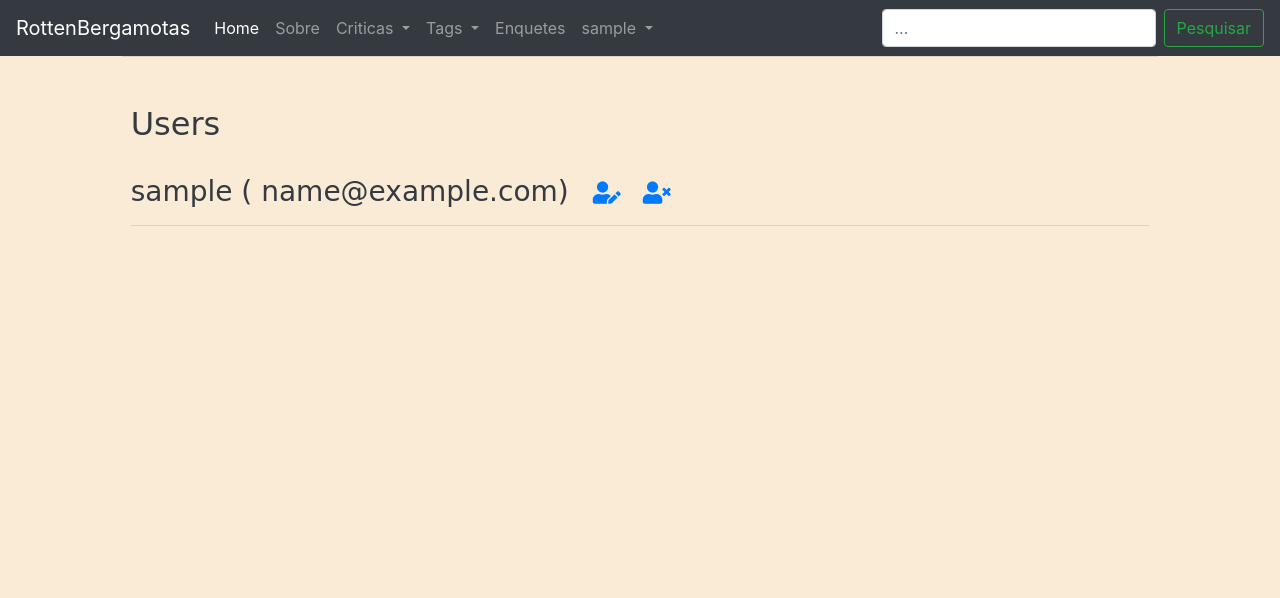
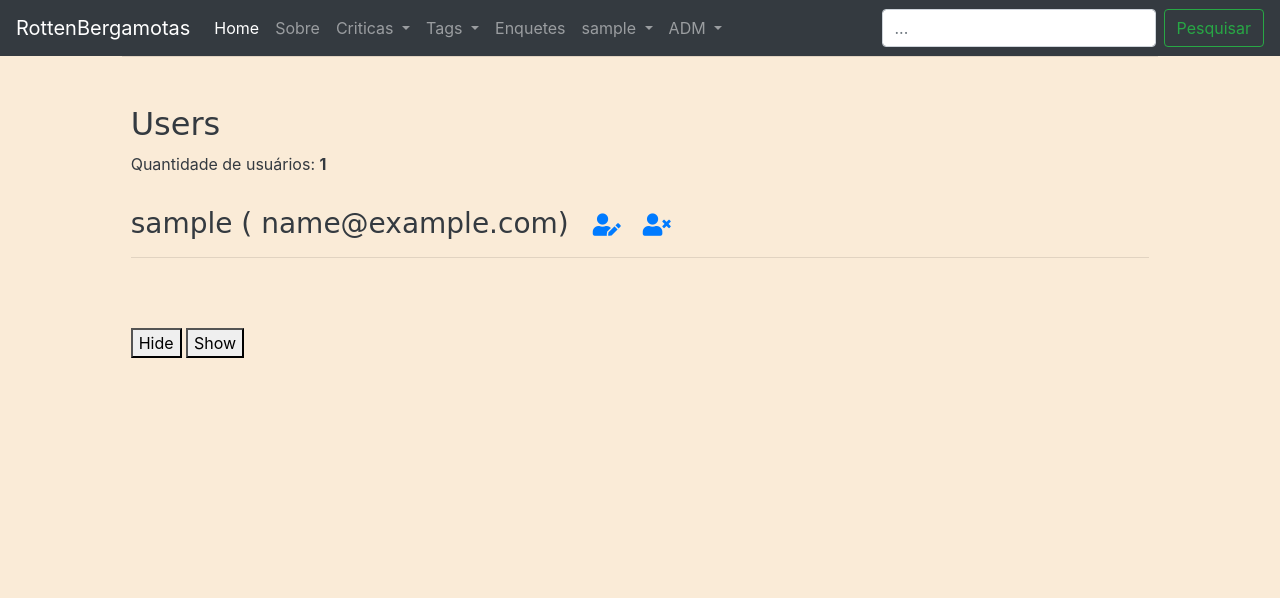
Before and after one commit to guigui03262/my-first-blog, a Django app: page /users/ in a window 1280 px wide. Shown: the top 598 px of the page. Run offline with Django 3.2, Linux system fonts and the light colour scheme; the visitor is signed in with stand-in values (Sample User, id 1); data comes from the database, SQL or seed files in the repository; parts of the project's set-up code (start-up, migrations or seed data) failed here and were passed over; some libraries are stand-ins or nearby versions.

Commit message:
logs&secure

```diff
--- /dev/null
+++ b/blog/static/js/global.js
@@ -0,0 +1,19 @@
+$(function() {
+	// Carregamento via AJAX simples
+	$('#num_users').load('http://127.0.0.1:8000/num_users/');
+
+	$('img').css('border', '2px dashed black');
+	$('img').css('border-radius', '10%')
+
+
+	$(document).ready(function(){
+		$("#hide").click(function(){
+    		$("p").hide();
+    		alert("Escondendo");
+  		});
+  		$("#show").click(function(){
+    		$("p").show();
+  		});
+	});
+
+});
--- a/blog/urls.py
+++ b/blog/urls.py
@@ -15,6 +15,7 @@ urlpatterns = [
     path('post/<pk>/like/', views.post_like, name='post_like'),
     path('post/<pk>/dislike/', views.post_dislike, name='post_dislike'),
     path('info/', views.post_info, name='post_info'),
+    path('num_users/', views.num_users, name='num_users'),
 
     path('users/', views.user_list, name='user_list'),
     path('user/<pk>/edit/', views.user_edit, name='user_edit'),
--- a/blog/views.py
+++ b/blog/views.py
@@ -1,12 +1,14 @@
 from django.shortcuts import render, get_object_or_404, redirect
 from django.utils import timezone
-from django.contrib.auth.decorators import login_required
+from django.contrib.auth.decorators import login_required, user_passes_test
 from django.contrib.auth import get_user_model
 from users.forms import CustomUserChangeForm
 from .forms import PostForm, CommentForm, TagForm
 from .models import Post, Comment, PostLike, PostDislike, Tag
 import logging
 from django.contrib import messages
+from django.http import HttpResponse, JsonResponse
+from users.models import CustomUser
 
 logger = logging.getLogger(__name__)
 
@@ -17,6 +19,8 @@ def post_list(request):
 def post_detail(request, pk):
     post = get_object_or_404(Post, pk=pk)
     post.views +=1
+    """logger.info("post salvo")"""
+    """logger.warning("post salvo"""
     post.save()
     liked = False
     disliked = False
@@ -55,6 +59,8 @@ def post_new(request):
              post.save()
              form.save_m2m()
              messages.success(request, 'Critica criada com Sucesso!')
+             messages.success(request, 'Será avaliada!')
+             logger.info("Critica criada com Sucesso!")
              return redirect('post_detail', pk=post.pk)
          else:
             logger.error("Erro ao criar a critica")
@@ -73,7 +79,12 @@ def post_edit(request, pk):
              post.author = request.user
              post.save()
              form.save_m2m()
+             messages.success(request, 'Critica editada com Sucesso!')
+             logger.info("Critica editada com Sucesso!")
              return redirect('post_detail', pk=post.pk)
+         else:
+             logger.error("Erro ao editar a critica")
+             messages.warning(request, 'Error! Corrija os erros abaixo.')
      else:
          form = PostForm(instance=post)
      return render(request, 'blog/post_edit.html', {'form': form})
@@ -83,11 +94,13 @@ def post_draft_list(request):
     posts = Post.objects.filter(published_date__isnull=True).order_by('created_date')
     return render(request, 'blog/post_draft_list.html', {'posts': posts})
 
+@user_passes_test(lambda u: u.is_superuser)
 @login_required
 def post_publish(request, pk):
     post = get_object_or_404(Post, pk=pk)
     post.publish()
     messages.success(request, 'Critica publicada com Sucesso!')
+    logger.info("Critica publicada com Sucesso!")
     return redirect('post_detail', pk=pk)
 
 @login_required
@@ -95,6 +108,7 @@ def post_remove(request, pk):
     post = get_object_or_404(Post, pk=pk)
     post.delete()
     messages.success(request, 'Critica removida com Sucesso!')
+    logger.info("Critica removida com Sucesso!")
     return redirect('post_list')
 
 def add_comment_to_post(request, pk):
@@ -106,6 +120,7 @@ def add_comment_to_post(request, pk):
             comment.post = post
             comment.save()
             messages.success(request, 'Comentario adicionado com Sucesso!')
+            logger.info("Comentario adicionado com Sucesso!")
             return redirect('post_detail', pk=post.pk)
         else:
             logger.error("Erro ao criar o comentario")
@@ -114,36 +129,67 @@ def add_comment_to_post(request, pk):
         form = CommentForm()
     return render(request, 'blog/add_comment_to_post.html', {'form': form})
 
+@user_passes_test(lambda u: u.is_superuser)
 @login_required
 def comment_approve(request, pk):
     comment = get_object_or_404(Comment, pk=pk)
     comment.approve()
+    messages.success(request, 'Comentario aprovado com Sucesso!')
+    logger.info("Comentario aprovado com Sucesso!")
     return redirect('post_detail', pk=comment.post.pk)
 
+@user_passes_test(lambda u: u.is_superuser)
 @login_required
 def comment_remove(request, pk):
     comment = get_object_or_404(Comment, pk=pk)
     comment.delete()
+    messages.success(request, 'Comentario removido com Sucesso!')
+    logger.info("Comentario removido com Sucesso!")
     return redirect('post_detail', pk=comment.post.pk)
 
 @login_required
 def post_like(request, pk):
     dislikes_count = PostDislike.objects.filter(post_id=pk, user=request.user).count()
+    likes_count = PostLike.objects.filter(post_id=pk, user=request.user).count()
 
-    if dislikes_count == 0:
+    if dislikes_count == 0 and likes_count == 0:
         post_like, created = PostLike.objects.get_or_create(post_id=pk, user=request.user)
-    messages.success(request, 'É like like like')
+        messages.success(request, 'É like like like')
+        logger.info("Usuario: %s deu like", request.user.username)
+    elif likes_count ==1:
+        messages.success(request, 'Voce ja deu like')
+        logger.warning("Usuario: %s tentando dar mais de um like", request.user.username)
+    else:
+        messages.success(request, 'Voce ja deu dislike')
+        logger.warning("Usuario: %s tentando mudar dislike para like", request.user.username)
+    """else:
+        messages.warning(request, 'Voce Ja deu dislike/like!')
+        logger.warning("Usuario tentando dar mais de um dislike/like")
+    """
     return redirect('post_detail', pk=pk)
 
 @login_required
 def post_dislike(request, pk):
     likes_count = PostLike.objects.filter(post_id=pk, user=request.user).count()
+    dislikes_count = PostDislike.objects.filter(post_id=pk, user=request.user).count()
 
-    if likes_count == 0:
+    if likes_count == 0 and dislikes_count == 0:
         post_dislike, created = PostDislike.objects.get_or_create(post_id=pk, user=request.user)
-    messages.success(request, 'Dislike :(')
+        messages.success(request, 'Dislike :(')
+        logger.info("Usuario: %s deu dislike", request.user.username)
+    elif dislikes_count == 1:
+        messages.success(request, 'Voce ja deu dislike')
+        logger.warning("Usuario: %s tentando dar mais de um dislike", request.user.username)
+    else:
+        messages.success(request, 'Voce ja deu like')
+        logger.warning("Usuario: %s tentando mudar like para dislike", request.user.username)
+    """else:
+        messages.warning(request, 'Voce ja deu dislike/like! :(')
+        logger.warning("Usuario tentando dar mais de um dislike/like")
+    """
     return redirect('post_detail', pk=pk)
 
+@user_passes_test(lambda u: u.is_superuser)
 @login_required
 def user_list(request):
     UserModel = get_user_model()
@@ -156,6 +202,7 @@ def user_remove(request, pk):
     user = get_object_or_404(UserModel, pk=pk)
     user.delete()
     messages.success(request, 'Usuario removido')
+    logger.info('Usuario removido')
     return redirect('user_list')
 
 @login_required
@@ -167,12 +214,17 @@ def user_edit(request, pk):
         if form.is_valid():
             form.save()
             messages.success(request, 'Editado')
+            logger.info('Editado')
             return redirect('user_list')
+        else:
+            logger.error("Erro ao editar o Usuario")
+            messages.warning(request, 'Error! Corrija os erros abaixo.')
     else:
         form = CustomUserChangeForm(instance=user)
 
     return render(request, 'blog/user_edit.html', {'form': form})
 
+@user_passes_test(lambda u: u.is_superuser)
 @login_required
 def tag_new(request):
     if request.method == 'POST':
@@ -182,7 +234,11 @@ def tag_new(request):
             posts = form.cleaned_data['posts']
             for post in posts:
                 tag.post_set.add(post)
-        messages.success(request, 'Tag criada')
+            messages.success(request, 'Tag criada')
+            logger.info('Tag criada')
+        else:
+            logger.error("Erro ao criar a Tag")
+            messages.warning(request, 'Error! Corrija os erros abaixo.')
         return redirect('tag_list')
     else:
         form = TagForm()
@@ -196,3 +252,7 @@ def tag_list(request):
 
 def post_info(request):
     return render(request, 'blog/info.html', {})
+
+def num_users(request):
+    num = CustomUser.objects.count()
+    return HttpResponse(num, content_type="text/html")
--- a/templates/blog/base.html
+++ b/templates/blog/base.html
@@ -14,6 +14,8 @@
 
     <link rel="stylesheet" href="https://use.fontawesome.com/releases/v5.7.0/css/all.css" integrity="sha384-lZN37f5QGtY3VHgisS14W3ExzMWZxybE1SJSEsQp9S+oqd12jhcu+A56Ebc1zFSJ" crossorigin="anonymous">
     <link rel="stylesheet" href="{% static 'css/blog.css' %}">
+    <script src="https://code.jquery.com/jquery-3.4.1.min.js" integrity="sha256-CSXorXvZcTkaix6Yvo6HppcZGetbYMGWSFlBw8HfCJo=" crossorigin="anonymous"></script>
+    <script src="{% static 'js/global.js' %}"></script>
     {% block css %} {% endblock %}
 </head>
 <body>
@@ -39,7 +41,10 @@
         </a>
         <div class="dropdown-menu" aria-labelledby="navbarDropdown">
           <a class="dropdown-item" href="{% url 'post_new' %}">Criar Critica</a>
+          {% if user.is_superuser %}
           <a class="dropdown-item" href="{% url 'post_draft_list' %}">Postar Critica</a>
+          {% endif %}
+
       <li class="nav-item dropdown">
         <a class="nav-link dropdown-toggle" href="#" id="navbarDropdown" role="button" data-toggle="dropdown" aria-haspopup="true" aria-expanded="false">
           Tags
@@ -56,8 +61,7 @@
           {{ user.username }}
         </a>
         <div class="dropdown-menu" aria-labelledby="navbarDropdown">
-          <a class="dropdown-item" href="#">Perfil</a>
-          <a class="dropdown-item" href="{% url 'user_list' %}">Usuarios</a>
+          <a class="dropdown-item" href="{% url 'user_edit' pk=user.pk %}">Perfil</a>
           <div class="dropdown-divider"></div>
           <a class="dropdown-item" href="{% url 'logout' %}">Log out</a>
         </div>
@@ -70,6 +74,16 @@
         <div class="dropdown-menu" aria-labelledby="navbarDropdown">
           <a class="dropdown-item" href="{% url 'login' %}">Login</a>
           <a class="dropdown-item" href="{% url 'signup' %}">Registro</a>
+      </li>
+      {% endif %}
+      {% if user.is_superuser %}
+      <li class="nav-item dropdown">
+        <a class="nav-link dropdown-toggle" href="#" id="navbarDropdown" role="button" data-toggle="dropdown" aria-haspopup="true" aria-expanded="false">
+          ADM
+        </a>
+        <div class="dropdown-menu" aria-labelledby="navbarDropdown">
+          <a class="dropdown-item" href="#">Teste</a>
+          <a class="dropdown-item" href="{% url 'user_list' %}">Usuarios</a>
       </li>
       {% endif %}
     </ul>
--- a/templates/blog/info.html
+++ b/templates/blog/info.html
@@ -45,6 +45,8 @@
       <p>Sunt in culpa qui officia deserunt mollit anim id est laborum consectetur adipiscing elit, sed do eiusmod tempor incididunt ut labore et dolore magna aliqua. Ut enim ad minim veniam, quis nostrud exercitation ullamco.</p>
       <br>
       <p>Que muitas e muitas páginas de histórias ainda sejam escritas a partir de onde estamos!</p>
+      <button id="hide">Hide</button>
+      <button id="show">Show</button>
     </div>
   </div>
 </div>
--- a/templates/blog/user_list.html
+++ b/templates/blog/user_list.html
@@ -2,6 +2,7 @@
 
 {% block conteudo %}
 	<h2>Users</h2>
+	<h5><small>Quantidade de usuários: <strong><span id="num_users"></span></strong></small></h5>
 	<br />
 	{% for user in users %}
 		<div class="post">
@@ -23,4 +24,7 @@
     {% empty %}
     	<h2>Strange, no users =/</h2>
     {% endfor %}
+
+    <button id="hide">Hide</button>
+	<button id="show">Show</button>
 {% endblock %}
```
Also changed, not shown: media/imagens/2021/08/4da5eabf193c65bf625df7fb6536b5d9_6kH2FsD.jpg (added), media/imagens/2021/08/Foto.jpg (added), media/imagens/2021/08/Remini20210806115112296_1.jpg (added), media/imagens/2021/08/Screen-Shot-2018-10-23-at-2.53.56-PM.png (added), media/imagens/2021/08/WhatsApp_Image_2020-01-03_at_03.47.23.jpeg (added), media/imagens/2021/08/maxresdefault.jpg (added), media/imagens/2021/08/maxresdefault_8Bxw88h.jpg (added), media/imagens/2021/08/maxresdefault_GJPSKua.jpg (added), media/imagens/2021/08/maxresdefault_bN5BwzB.jpg (added), polls/forms.py (added), polls/views.py (line endings or trailing spaces), templates/polls/index.html (line endings or trailing spaces).
